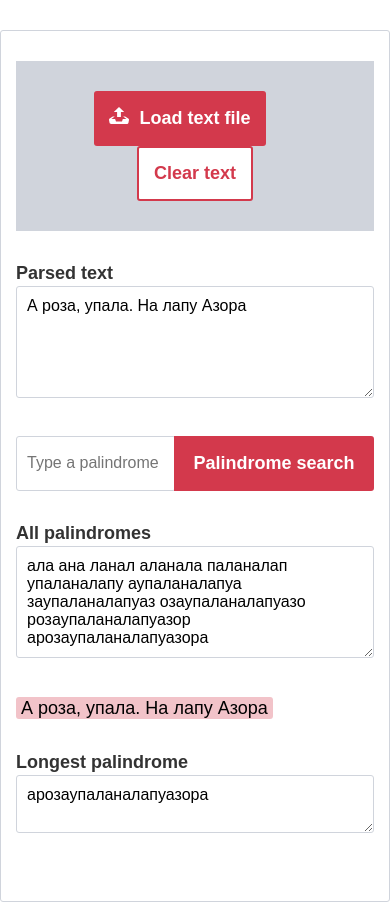
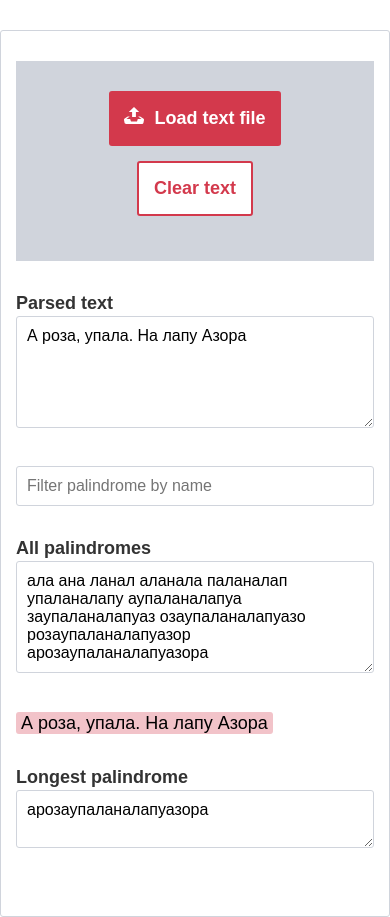
Before and after one commit to NikolayYakovenko/find_p, a React app: page / in a window 390 px wide. Built offline with nearby package versions, Linux system fonts and the light colour scheme.

Commit message:
Added webpack dev server

```diff
--- a/package.json
+++ b/package.json
@@ -5,7 +5,8 @@
   "main": "index.js",
   "scripts": {
     "test": "echo \"Error: no test specified\" && exit 1",
-    "dev": "webpack -w --progress --mode=development --env.reload"
+    "dev": "webpack -w --progress --mode=development --env.reload",
+    "start": "webpack-dev-server"
   },
   "author": "Nikolay Yakovenko",
   "license": "ISC",
@@ -31,6 +32,7 @@
     "style-loader": "1.0.0",
     "webpack": "4.39.1",
     "webpack-cli": "3.3.6",
+    "webpack-dev-server": "^3.8.0",
     "webpack-livereload-plugin": "2.2.0"
   },
   "dependencies": {
--- a/src/components/App.js
+++ b/src/components/App.js
@@ -72,7 +72,10 @@
             <form className='wrapper' onSubmit={this.formSubmit}>
                 <fieldset className='fieldRow'>
                     <div className='fileUploadWrapper'>
+                        <div className='fileUploadItem'>
                             <FileUpload handleFileUpload={this.handleFileUpload} />
+                        </div>
+                        <div className='fileUploadItem'>
                             <button
                                 type='button'
                                 className='button buttonThemeSimple'
@@ -81,12 +84,13 @@
                                 Clear text
                             </button>
                         </div>
+                    </div>
                 </fieldset>
                 <fieldset className='fieldRow'>
                     <label className='label' htmlFor='parsedText'>
                         Parsed text
                         <textarea
-                            className='uploadedText'
+                            className='textField'
                             value={this.state.text}
                             id='parsedText'
                             rows={5}
@@ -98,26 +102,19 @@
                 <fieldset className='fieldRow'>
                     <div className='search'>
                         <input
-                            className='searchField'
+                            className='textField searchField'
                             type='text'
                             id='searchField'
-                            placeholder='Type a palindrome'
+                            placeholder='Filter palindrome by name'
                             onChange={this.handleSearch}
                         />
-                        <button
-                            type='button'
-                            className='button searchButton'
-                            onChange={this.handleSearch}
-                        >
-                            Palindrome search
-                        </button>
                     </div>
                 </fieldset>
                 <fieldset className='fieldRow'>
                     <label className='label' htmlFor='allPalindromes'>
                         All palindromes
                         <textarea
-                            className='uploadedText'
+                            className='textField'
                             value={this.state.allPalindromes.join(' ')}
                             id='allPalindromes'
                             readOnly
@@ -137,7 +134,7 @@
                         <label className='label' htmlFor='longest'>
                             Longest palindrome
                             <textarea
-                                className='uploadedText'
+                                className='textField'
                                 value={this.state.longestPalindrom}
                                 id='longest'
                                 readOnly
--- a/src/components/FileUpload/fileUpload.css
+++ b/src/components/FileUpload/fileUpload.css
@@ -9,7 +9,6 @@
 
 .fileUploadLabel {
     display: inline-block;
-    margin-right: 30px;
     padding: 15px;
     font-size: 18px;
     font-weight: bold;
--- a/src/components/Highlight/highlight.css
+++ b/src/components/Highlight/highlight.css
@@ -1,4 +1,4 @@
-mark {
+.highlighted {
     display: inline-block;
     vertical-align: middle;
     padding: 2px 5px;
--- a/src/components/Highlight/highlight.js
+++ b/src/components/Highlight/highlight.js
@@ -15,6 +15,7 @@
             searchWords={searchWords}
             textToHighlight={textToHighlight}
             autoEscape
+            highlightClassName='highlighted'
             findChunks={findChunksToHighlight}
         />
     );
--- a/src/components/app.css
+++ b/src/components/app.css
@@ -21,6 +21,25 @@
     padding: 30px;
     background-color: #d0d4dc;
     text-align: center;
+}
+.fileUploadItem {
+    display: inline-block;
+    vertical-align: top;
+}
+
+.fileUploadItem + .fileUploadItem {
+    margin-left: 30px;
+}
+
+@media screen and (max-width: 480px) {
+    .fileUploadItem {
+        display: block;
+        margin-bottom: 15px;
+    }
+
+    .fileUploadItem + .fileUploadItem {
+        margin-left: 0;
+    }
 }
 
 .search {
@@ -76,13 +95,9 @@
     background-color: #ba5863;
 }
 
-
-
-
-textarea {
+.textField {
     padding: 10px;
     width: 100%;
-    resize: vertical;
     box-sizing: border-box;
     border-radius: 3px;
     border: 1px solid #d0d4dc;
@@ -91,17 +106,6 @@
     outline: 0 none;
 }
 
-textarea:focus {
+.textField:focus {
     border-color: #3960d3;
 }
-
-input[type=text] {
-    padding: 10px;
-    width: 100%;
-    min-height: 40px;
-    box-sizing: border-box;
-    border-radius: 3px;
-    border: 1px solid #d0d4dc;
-    font: 16px/18px Arial, sans-serif;
-    background-color: #fff;
-}
--- a/src/styles/base.css
+++ b/src/styles/base.css
@@ -39,3 +39,7 @@
     color: #00a1cd;
     text-decoration: underline;
 }
+
+textarea {
+    resize: vertical;
+}
--- a/src/utils/highlight.js
+++ b/src/utils/highlight.js
@@ -2,7 +2,7 @@
     const chunks = [];
     const textLower = textToHighlight.toLowerCase();
     // simple regexp to find non letter symbols
-    const re = /[.,?\-:;=+#%()*\s]+/;
+    const re = /[.,?\-:;=+#%()&$№"_/*\s]+/;
 
     searchWords.forEach((word) => {
         const searchWord = word.toLowerCase();
--- a/webpack.config.js
+++ b/webpack.config.js
@@ -72,6 +72,12 @@
                 },
             },
         },
+
+        devServer: {
+            contentBase: path.join(__dirname, 'dist'),
+            port: 9000,
+            open: true,
+        },
     };
 
     if (isDevMode) {
```
Also changed, not shown: 2 other files (tests, documents, lock files or other folders). Lines whose indentation alone changed are shown as unchanged.
